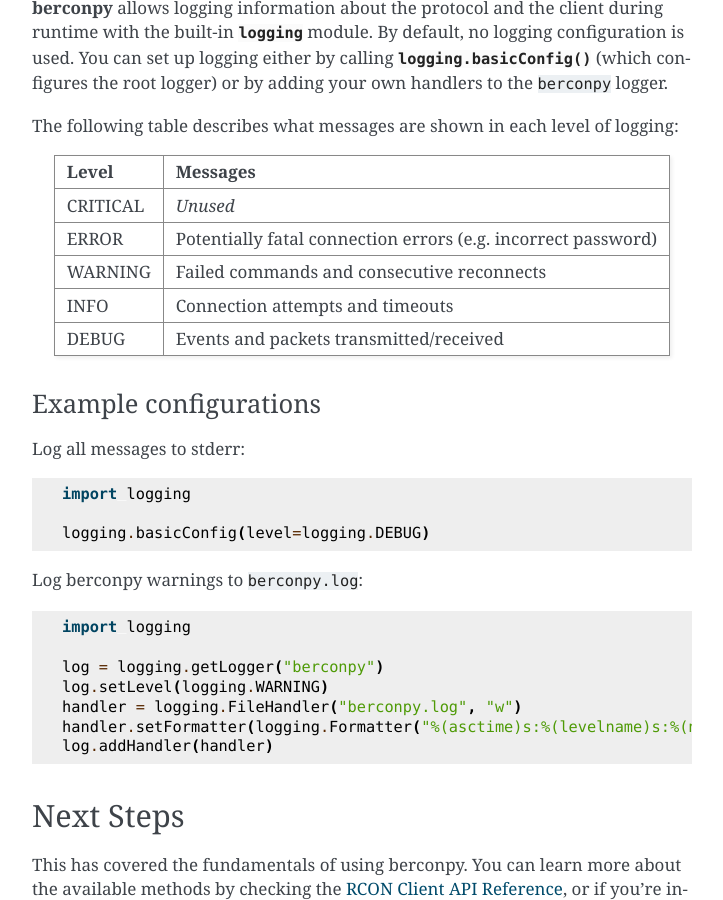
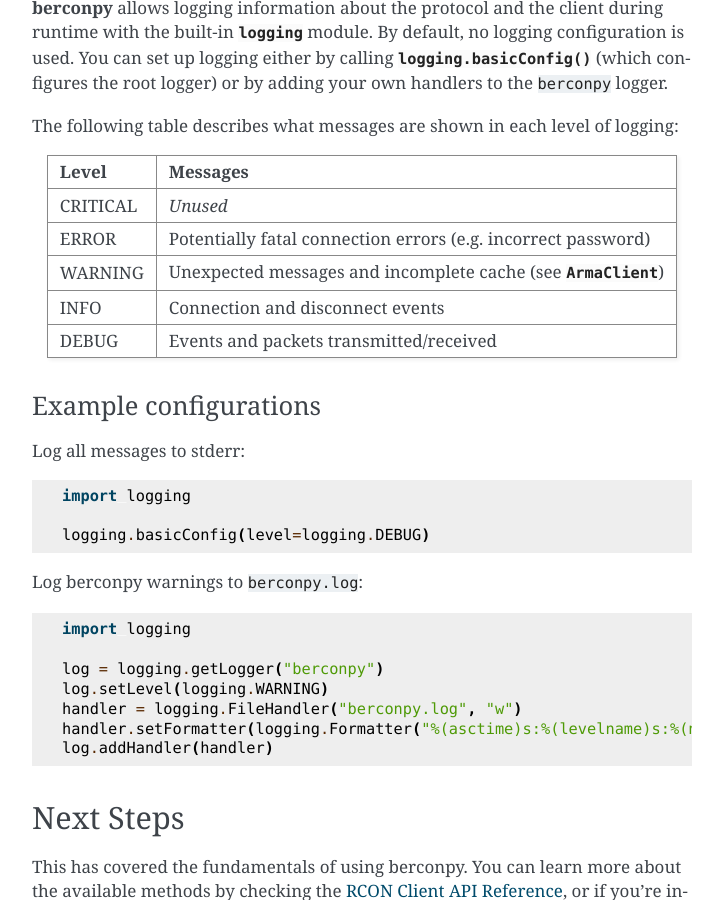
Before and after one commit to thegamecracks/berconpy, a Sphinx documentation site: the page built from docs/source/intro.rst, in a window 1280 px wide and 900 px high, scrolled down 3122 px. Shown: the whole window, without its empty margins (388-1111 px from the left). Built offline with Sphinx 7.4.7, drawn with Linux system fonts in a browser that asks for light colours.

Commit message:
feat: downgrade some I/O logs to debug level

```diff
--- a/docs/source/intro.rst
+++ b/docs/source/intro.rst
@@ -166,8 +166,8 @@ Level    Messages
 ======== =============================================================
 CRITICAL *Unused*
    ERROR Potentially fatal connection errors (e.g. incorrect password)
- WARNING Failed commands and consecutive reconnects
-    INFO Connection attempts and timeouts
+ WARNING Unexpected messages and incomplete cache (see :py:class:`~berconpy.ArmaClient`)
+    INFO Connection and disconnect events
    DEBUG Events and packets transmitted/received
 ======== =============================================================
 
```
Also changed, not shown: 1 other file.
